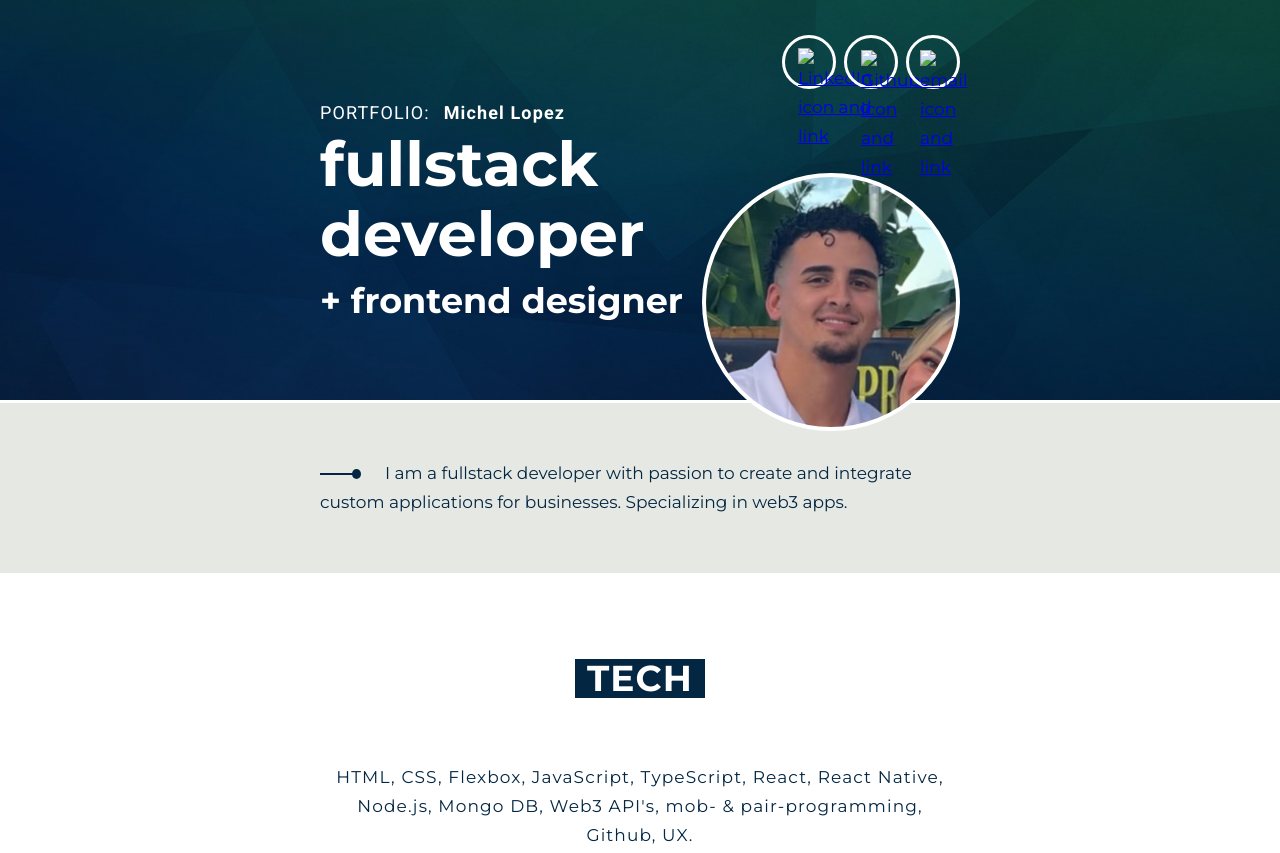
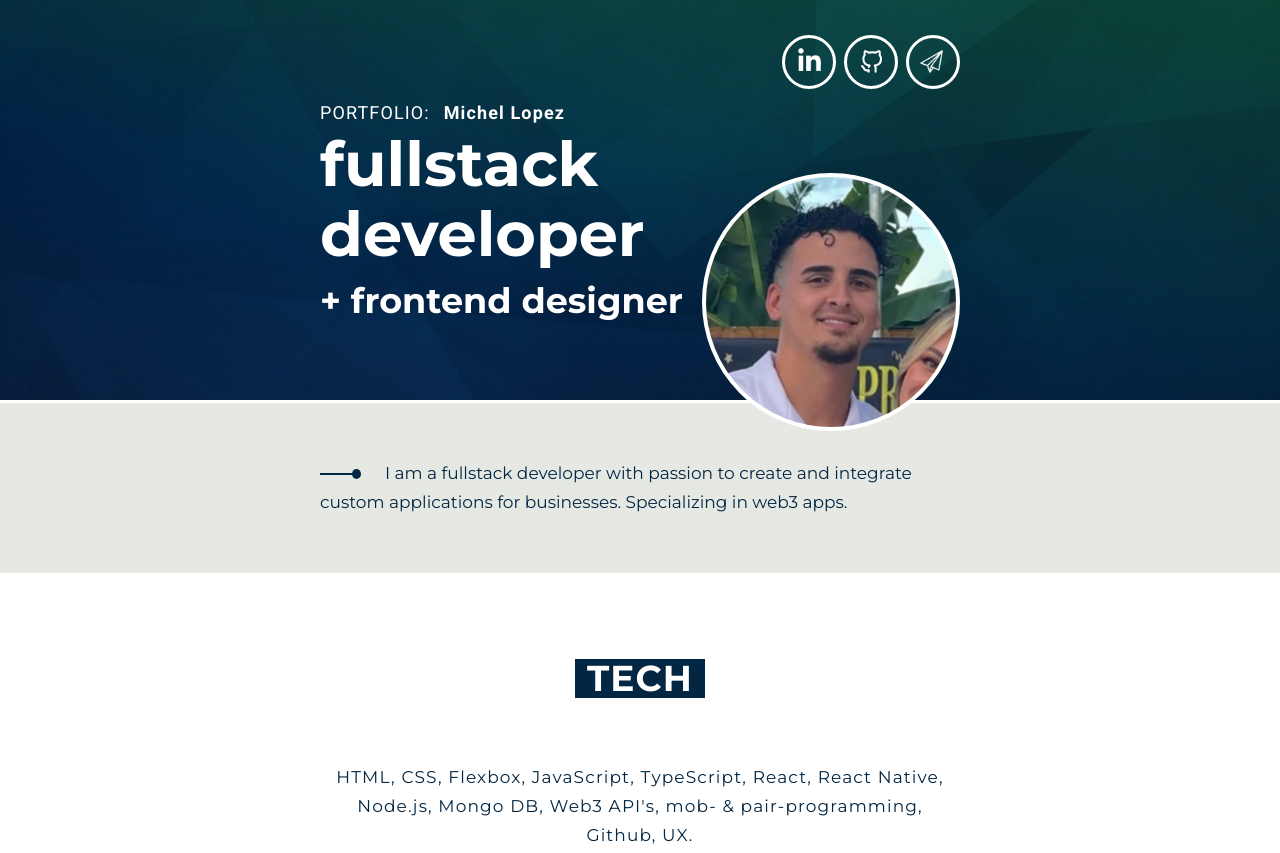
Before and after one commit to MiscMich/developer-portfolio, a plain HTML site: page index.html in a window 1280 px wide. Shown: the top 853 px of the page. Drawn offline with Linux system fonts and the light colour scheme; the site is published under a folder, as on GitHub Pages, so addresses that start at the root find nothing.

Commit message:
more fixes

```diff
--- a/index.html
+++ b/index.html
@@ -19,18 +19,18 @@
       <div class="socials">
             <a href="https://www.linkedin.com/in/michelantoniolopez/" target="_blank">
               <div class="social-link" >
-                <img id="linkedin" src="/img/ico_li.png" alt="LinkedIn icon and link"
+                <img id="linkedin" src="./img/ico_li.png" alt="LinkedIn icon and link"
                 />
               </div>
             </a>
             <a href="https://github.com/puffcooks" target="_blank">
               <div class="social-link">
-                <img id="github" src="/img/ico_github.svg" alt="Github icon and link"/>
+                <img id="github" src="./img/ico_github.svg" alt="Github icon and link"/>
               </div>
             </a>
             <a href="mailto:mlopez0104788@gmail.com" target="_blank">
               <div class="social-link">
-                <img id="email" src="/img/ico_email.png" alt="email icon and link"/>
+                <img id="email" src="./img/ico_email.png" alt="email icon and link"/>
               </div>
             </a>
       </div>
```
